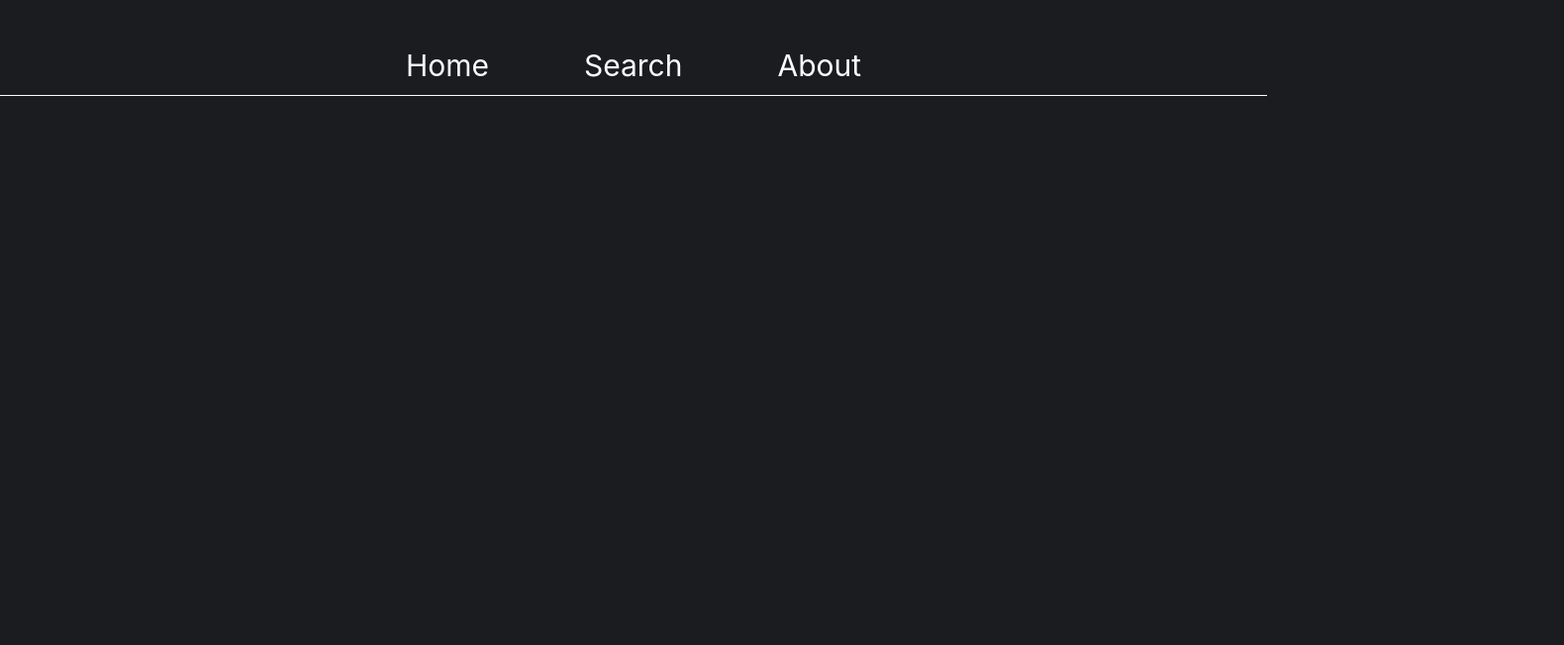
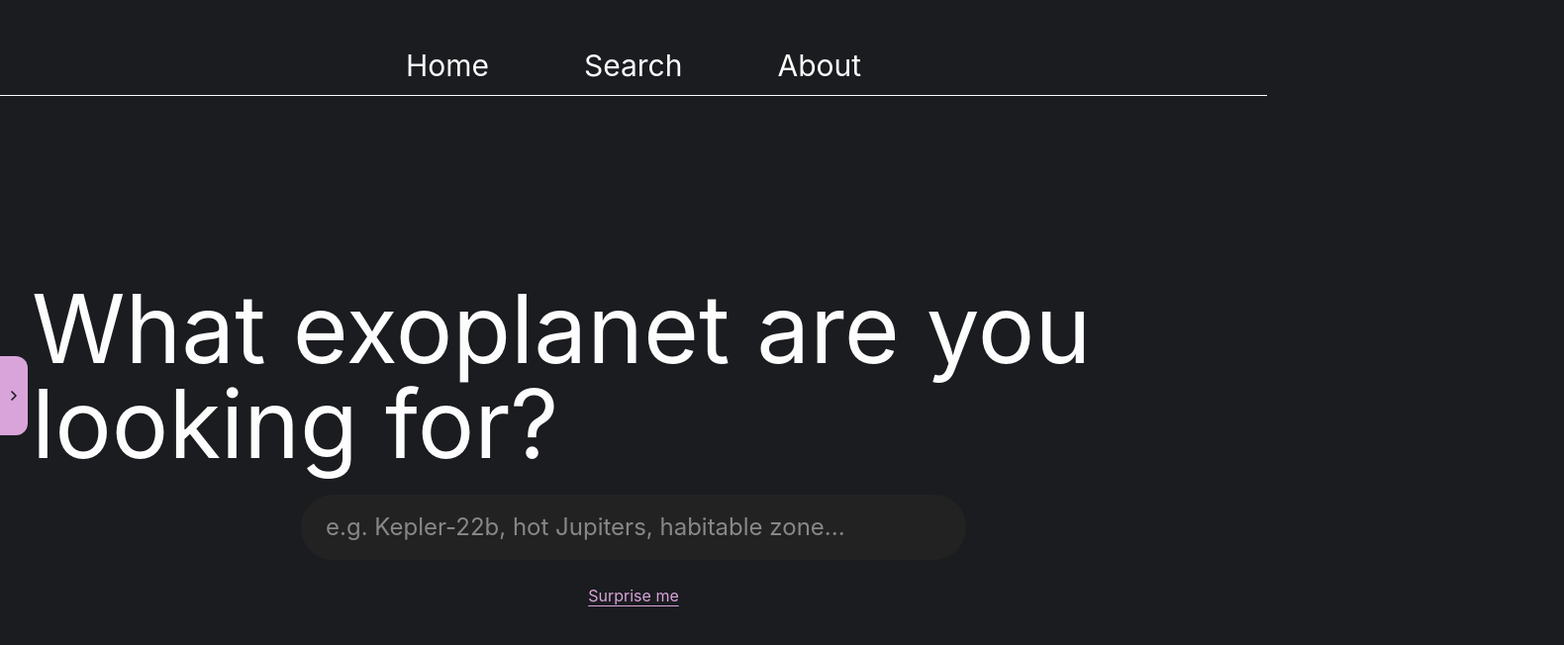
Before and after one commit to Chraltsha/ExoSight, a SvelteKit app in the folder frontend/: page /search in a window 1280 px wide. Shown: the top 652 px of the page at 99% size, 1580 px wide, since content can reach past the window. Built offline with nearby package versions, Linux system fonts and the light colour scheme.

Commit message:
Fix transitions

```diff
--- /dev/null
+++ b/frontend/src/lib/components/PageTransition.svelte
@@ -0,0 +1,18 @@
+<script>
+	import { fly } from 'svelte/transition';
+	import { cubicOut } from 'svelte/easing';
+	import { transitionState } from '$lib/transitionState.svelte.js';
+
+	let { children } = $props();
+
+	const inOpts  = (x) => ({ x, duration: 220, easing: cubicOut, delay: 30 });
+	const outOpts = (x) => ({ x, duration: 220, easing: cubicOut });
+</script>
+
+<div
+	class="h-full"
+	in:fly={inOpts(transitionState.direction * 300)}
+	out:fly={outOpts(transitionState.direction * -300)}
+>
+	{@render children()}
+</div>
--- /dev/null
+++ b/frontend/src/lib/transitionState.svelte.js
@@ -0,0 +1,5 @@
+/**
+ * Shared transition direction for page-to-page fly animations.
+ * Set by +layout.svelte's onNavigate before the DOM is swapped.
+ */
+export const transitionState = $state({ direction: 1 });
--- a/frontend/src/routes/+layout.svelte
+++ b/frontend/src/routes/+layout.svelte
@@ -3,8 +3,8 @@
 	import favicon from '$lib/assets/favicon.svg';
 	import { resolve } from '$app/paths';
 	import { page } from '$app/state';
-	import { afterNavigate } from '$app/navigation';
-	import { fly } from 'svelte/transition';
+	import { onNavigate } from '$app/navigation';
+	import { transitionState } from '$lib/transitionState.svelte.js';
 
 	let { children } = $props();
 
@@ -16,15 +16,14 @@
 
 	const resolvedRoutes = NAV_LINKS.map((link) => resolve(link.href));
 
-	let direction = $state(1);
-
-	afterNavigate(({ from, to }) => {
+	onNavigate(({ from, to }) => {
 		if (!from?.url || !to?.url) return;
 		const fromIndex = resolvedRoutes.indexOf(from.url.pathname);
 		const toIndex = resolvedRoutes.indexOf(to.url.pathname);
 		if (fromIndex !== -1 && toIndex !== -1) {
-			direction = toIndex > fromIndex ? 1 : -1;
+			transitionState.direction = toIndex > fromIndex ? 1 : -1;
 		}
+		return new Promise((resolve) => setTimeout(resolve, 220));
 	});
 </script>
 
@@ -42,6 +41,6 @@
 
 <hr />
 
-<div in:fly={{ x: direction * 300, duration: 300, delay: 150 }} out:fly={{ x: direction * -300, duration: 300 }}>
+<div class="page-transition-wrapper">
 	{@render children()}
 </div>
--- a/frontend/src/routes/+page.svelte
+++ b/frontend/src/routes/+page.svelte
@@ -1,6 +1,8 @@
 <script>
+	import PageTransition from '$lib/components/PageTransition.svelte';
 </script>
 
+<PageTransition>
   <div class="home-content">
     <h1 class="home-title">ExoSight</h1>
     <h3 class="home-subtitle">See beyond our solar system, one exoplanet at a time.</h3>
@@ -9,3 +11,4 @@
       <input class="home-searchbar" placeholder="Search for Exoplanets     🔍︎"/>
     </div>
   </div>
+</PageTransition>
--- a/frontend/src/routes/about/+page.svelte
+++ b/frontend/src/routes/about/+page.svelte
@@ -1,3 +1,7 @@
-<h1>
-  About us
-</h1>
+<script>
+	import PageTransition from '$lib/components/PageTransition.svelte';
+</script>
+
+<PageTransition>
+  <h1>About us</h1>
+</PageTransition>
--- a/frontend/src/routes/layout.css
+++ b/frontend/src/routes/layout.css
@@ -10,7 +10,7 @@
 }
 
 body {
-  @apply text-text-color bg-background;
+  @apply text-text-color bg-background overflow-x-hidden h-screen flex flex-col;
 }
 
 .home-content {
@@ -44,11 +44,19 @@ body {
 }
 
 /* ============================================================
+   Page transition wrapper
+   ============================================================ */
+
+.page-transition-wrapper {
+  @apply relative flex-1 overflow-hidden;
+}
+
+/* ============================================================
    Search page — layout
    ============================================================ */
 
 .search-page {
-  @apply relative flex h-[calc(100vh-theme(spacing.24))] overflow-hidden;
+  @apply relative flex h-full overflow-hidden;
 }
 
 .search-main {
--- a/frontend/src/routes/search/+page.svelte
+++ b/frontend/src/routes/search/+page.svelte
@@ -1,6 +1,7 @@
 <script>
 	import { tick } from 'svelte';
 	import { chatState, sendToLLM } from '$lib/searchState.svelte.js';
+	import PageTransition from '$lib/components/PageTransition.svelte';
 	import IdleView from '$lib/components/search/IdleView.svelte';
 	import ChatBubble from '$lib/components/search/ChatBubble.svelte';
 	import TypingIndicator from '$lib/components/search/TypingIndicator.svelte';
@@ -42,6 +43,7 @@
 	}
 </script>
 
+<PageTransition>
 	<div class="search-page">
 		<Sidebar />
 
@@ -67,3 +69,4 @@
 			{/if}
 		</div>
 	</div>
+</PageTransition>
```
Also changed, not shown: 2 other files (tests, documents, lock files or other folders). Lines whose indentation alone changed are shown as unchanged.
